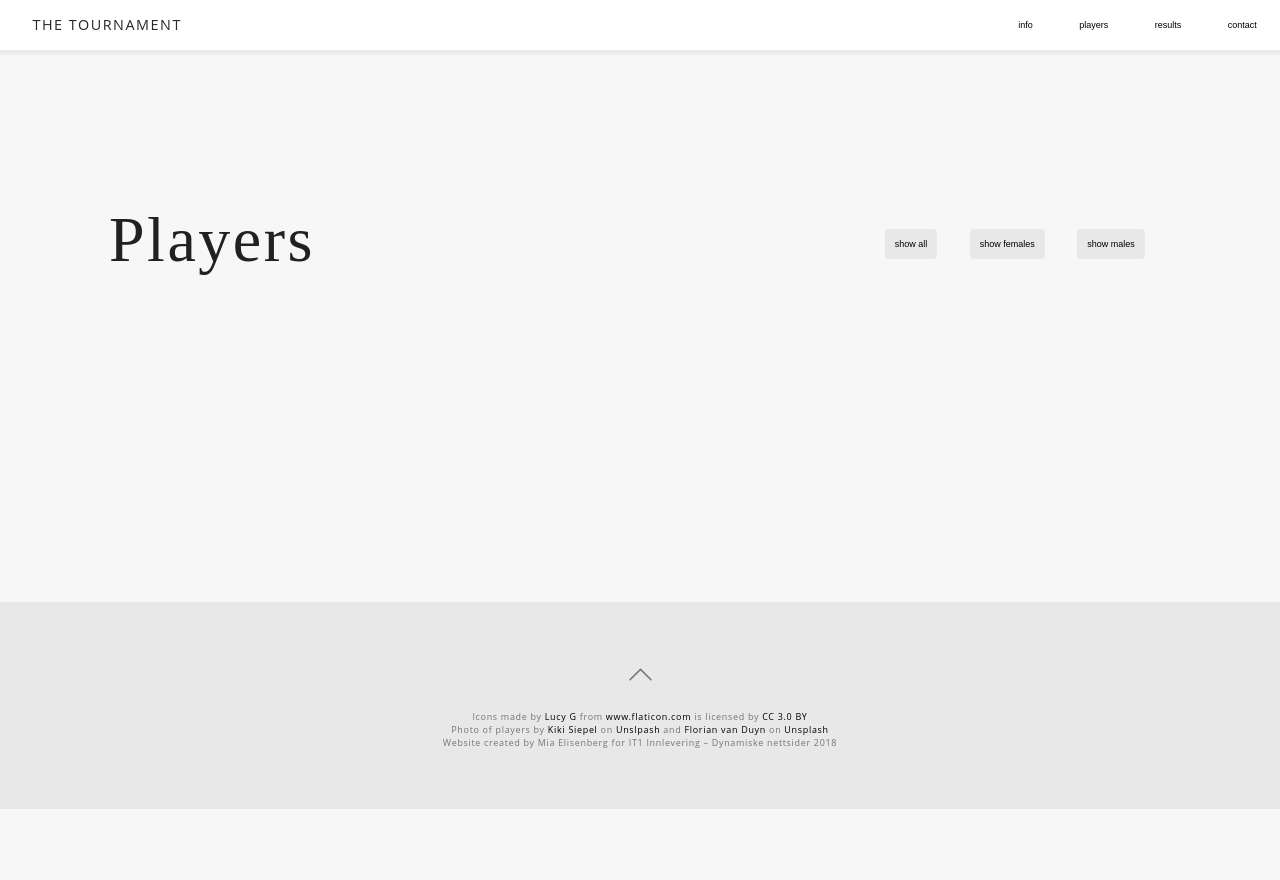
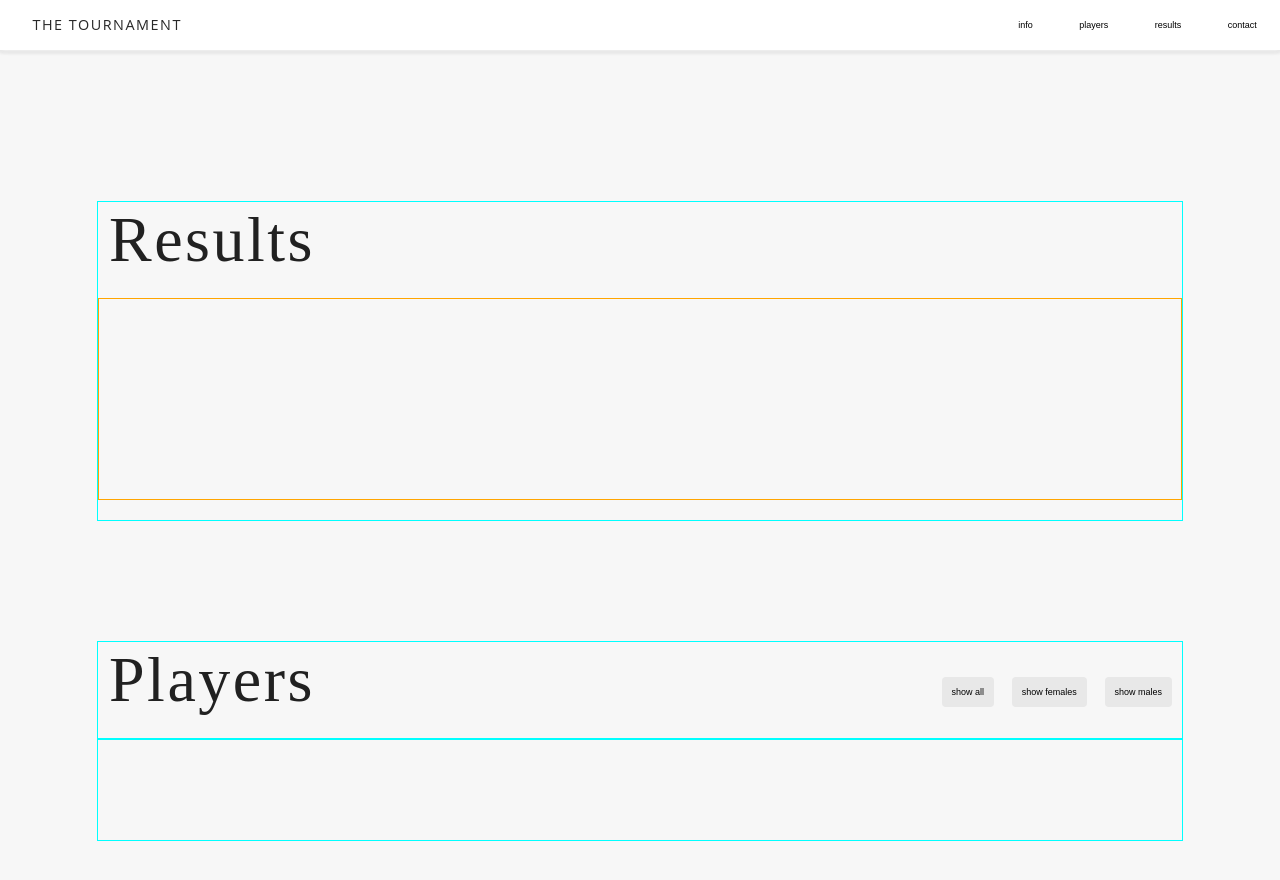
Before and after one commit to emlie/tennistournament, a plain HTML site: page index.html in a window 1280 px wide. Shown: the top 880 px of the page. Before the commit the page ends 809 px from the top, so only its background shows below. Drawn offline with Linux system fonts and the light colour scheme; no server answers; a web font is replaced by a local one.

Commit message:
add results

```diff
--- a/css/style.css
+++ b/css/style.css
@@ -74,7 +74,7 @@ h2 {
   font-size: 5vw;
   font-weight: var(--light);
   text-align: left;
-  text-transform: none;
+  text-transform: capitalize;
   text-decoration: none;
   letter-spacing: 0.25rem;
   color: var(--primary-text);
@@ -227,8 +227,10 @@ footer img {
 
 
 
+#playersMainContent {
+  display: display;
+}
 
-#playersMainContent,
 #playersGallery {
   display: display;
   grid-area: auto / span 5;
@@ -269,16 +271,16 @@ footer img {
 }
 
 .mainContent {
-grid-area: auto / span 3;
+grid-area: auto / span 5;
 display: grid;
 grid-template: auto / repeat(3, 1fr);
 grid-gap: 2rem;
 max-width: 85vw;
 height: auto;
-margin: 0;
+margin-bottom: 10rem;
 font-size: 6vw;
 transition: var(--smooth);
-border: 1px solid transparent;
+border: 1px solid cyan;
 }
 
 .sorting {
@@ -287,7 +289,8 @@ border: 1px solid transparent;
 }
 
 .sorting ul {
-  padding-top: 5%;
+  margin-right: -2rem;
+  padding-top: 9.5%;
   display: flex;
   flex-flow: row;
   align-items: flex-end;
@@ -328,3 +331,9 @@ border: 1px solid transparent;
 .sorting button:active {
   background: var(--gray-lightest);
 }
+
+.contentLeft {
+  grid-area: auto / span 3;
+  padding: 10rem;
+  border: 1px solid orange;
+}
--- a/index.html
+++ b/index.html
@@ -54,12 +54,27 @@
 
 
 <main id="main">
+
+  <div id="resultsMainContent" class="mainContent">
+    <h2>results</h2>
+    <div class="contentLeft">
+      <table id="resultsTable">
+        <!-- insert via JS -->
+      </table>
+    </div>
+    <div class="contentRight">
+      <form id="regResults" class="">
+        <label for=""></label>
+      </form>
+    </div>
+  </div>
+
  <div id="playersMainContent" class="mainContent">
-   <h2>Players</h2>
+   <h2>players</h2>
    <div class="sorting">
      <ul>
        <li>
-         <button type="button" name="sortAl" onclick="sortAll()">show all</button>
+         <button type="button" name="sortAll" onclick="sortAll()">show all</button>
        </li>
        <li>
          <button type="button" name="sortFemales" onclick="sortFemales()">show females</button>
@@ -72,7 +87,9 @@
    <div id="playersGallery" class="mainContent">
      <!-- insert via JS -->
    </div>
+
  </div>
+
 </main>
 
 
--- a/scripts/script.js
+++ b/scripts/script.js
@@ -2,6 +2,7 @@
 var main = document.getElementById("main");
 var playersMainContent = document.getElementById("playersMainContent");
 var playersGallery = document.getElementById("playersGallery");
+var resultsTable = document.getElementById("resultsTable");
 
 // get databases from FB
 var database = firebase.database();
@@ -31,6 +32,8 @@ function getPlayers(snapshot) {
   </article>
   `;
 };
+
+// listener function: get data from registered result
 
 
 
```
